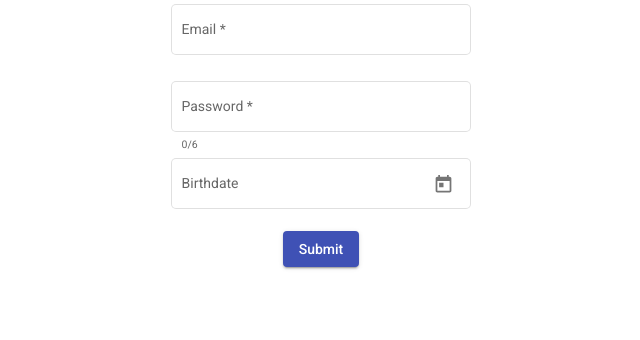
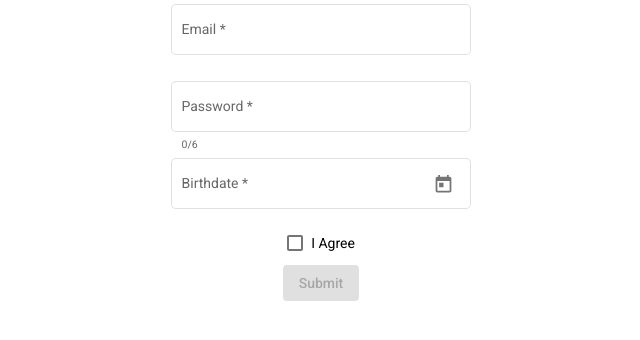
Before and after one commit to Gagandeep39/angular-fitness-tracker, an Angular app: page /signup in a window 1280 px wide. Shown: the top 340 px of the page, without its empty margins (319-959 px from the left). Built offline with nearby package versions, Linux system fonts and the light colour scheme.

Commit message:
Added Checkbox

```diff
--- a/src/app/auth/signup/signup.component.html
+++ b/src/app/auth/signup/signup.component.html
@@ -37,14 +37,26 @@
     <mat-form-field appearance="outline">
       <mat-label>Birthdate</mat-label>
       <input
+      ngModel
+      name="birthday"
+      required
       matInput
       [matDatepicker]="picker"
       [max]="maxDate"
       >
       <mat-datepicker-toggle matSuffix [for]="picker"></mat-datepicker-toggle>
       <mat-datepicker #picker></mat-datepicker>
-      <mat-error>Should be atleast 6 characters</mat-error>
+      <mat-error>Required *</mat-error>
     </mat-form-field>
-    <button mat-raised-button color="primary" type="submit">Submit</button>
+    <mat-checkbox ngModel name="agree" required>I Agree</mat-checkbox>
+    <button
+    mat-raised-button
+    style="margin-top: '10px'"
+    color="primary"
+    type="submit"
+    [disabled]="signupForm.invalid"
+    >
+    Submit
+    </button>
   </form>
 </section>
--- a/src/app/material-demo.module.ts
+++ b/src/app/material-demo.module.ts
@@ -5,6 +5,7 @@ import { MatIconModule } from '@angular/material/icon';
 import { MatInputModule } from '@angular/material/input';
 import { MatDatepickerModule } from '@angular/material/datepicker';
 import { MatNativeDateModule } from '@angular/material/core';
+import { MatCheckboxModule } from '@angular/material/checkbox';
 
 @NgModule({
   imports: [
@@ -14,6 +15,7 @@ import { MatNativeDateModule } from '@angular/material/core';
     MatInputModule,
     MatDatepickerModule,
     MatNativeDateModule,
+    MatCheckboxModule,
   ],
   exports: [
     MatButtonModule,
@@ -22,6 +24,7 @@ import { MatNativeDateModule } from '@angular/material/core';
     MatInputModule,
     MatDatepickerModule,
     MatNativeDateModule,
+    MatCheckboxModule,
   ],
 })
 export class MaterialDemoModule {}
```
